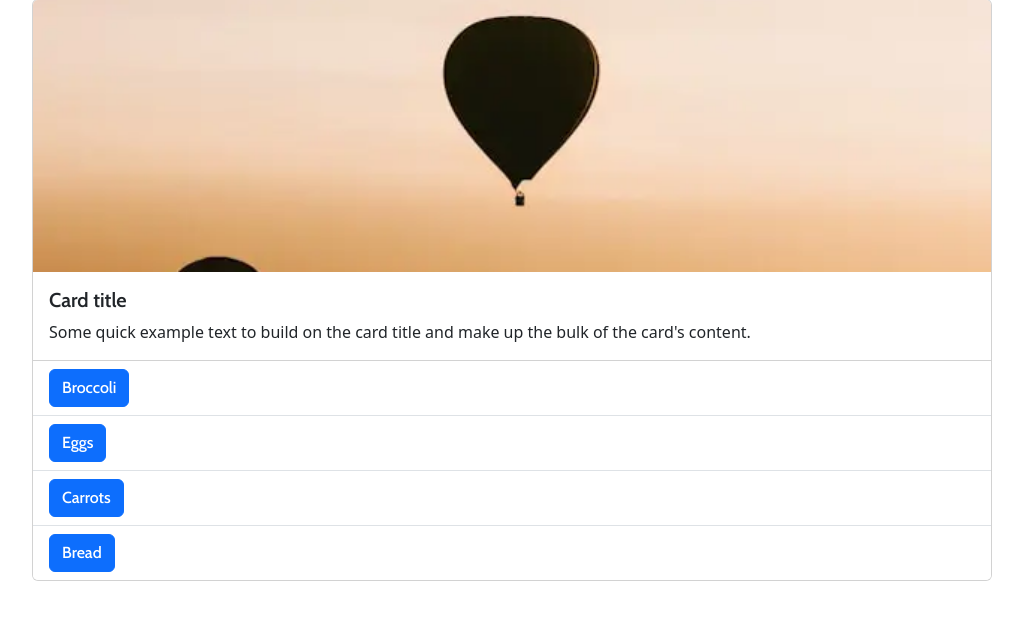
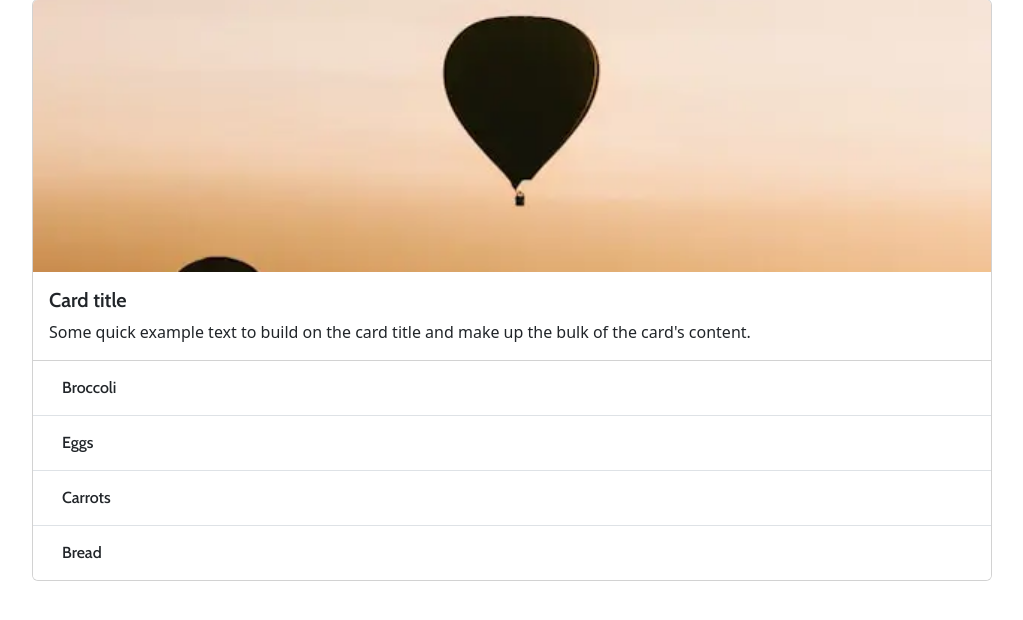
Before and after one commit to Farafolodolo/Healthy_food, a Python web app: template templates/test.html in a window 1280 px wide. Shown: the part 144-764 px from the top of the page, without its empty margins (128-1151 px from the left). Run offline with Jinja, Linux system fonts and the light colour scheme; the template is opened without the code that fills it, so the values that code supplies are empty.

Commit message:
Add modify test

```diff
--- a/routes/main.py
+++ b/routes/main.py
@@ -54,6 +54,9 @@ def clean_ingredient(ingredient):
 def index():
     return render_template('main_page.html')
 
+@main_bp.route('/test')
+def test():
+    return render_template('test.html')
 @main_bp.route('/get_recipes')
 def get_recipes():
     query = request.args.get('q', '')
--- a/static/css/style_test.css
+++ b/static/css/style_test.css
@@ -85,6 +85,7 @@ nav {
     font-display: var(--font-style);
     font-variation-settings: var(--font-variation-settings);
     font-weight: 500;
+    background-color: none;
 }
 
 .card {
--- a/templates/test.html
+++ b/templates/test.html
@@ -31,22 +31,22 @@
                 </div>
                 <ul class="list-group list-group-flush">
                     <li class="list-group-item">
-                        <button type="button" class="btn btn-primary" data-bs-toggle="modal" data-bs-target="#ejemploModal">
+                        <button type="button" class="btn" data-bs-toggle="modal" data-bs-target="#ejemploModal">
                             Broccoli
                         </button>
                     </li>
                     <li class="list-group-item">
-                        <button type="button" class="btn btn-primary" data-bs-toggle="modal" data-bs-target="#ejemploModal">
+                        <button type="button" class="btn" data-bs-toggle="modal" data-bs-target="#ejemploModal">
                             Eggs
                         </button>
                     </li>
                     <li class="list-group-item">
-                        <button type="button" class="btn btn-primary" data-bs-toggle="modal" data-bs-target="#ejemploModal">
+                        <button type="button" class="btn" data-bs-toggle="modal" data-bs-target="#ejemploModal">
                             Carrots
                         </button>
                     </li>
                     <li class="list-group-item">
-                        <button type="button" class="btn btn-primary" data-bs-toggle="modal" data-bs-target="#ejemploModal">
+                        <button type="button" class="btn" data-bs-toggle="modal" data-bs-target="#ejemploModal">
                             Bread
                         </button>
                     </li>
```
